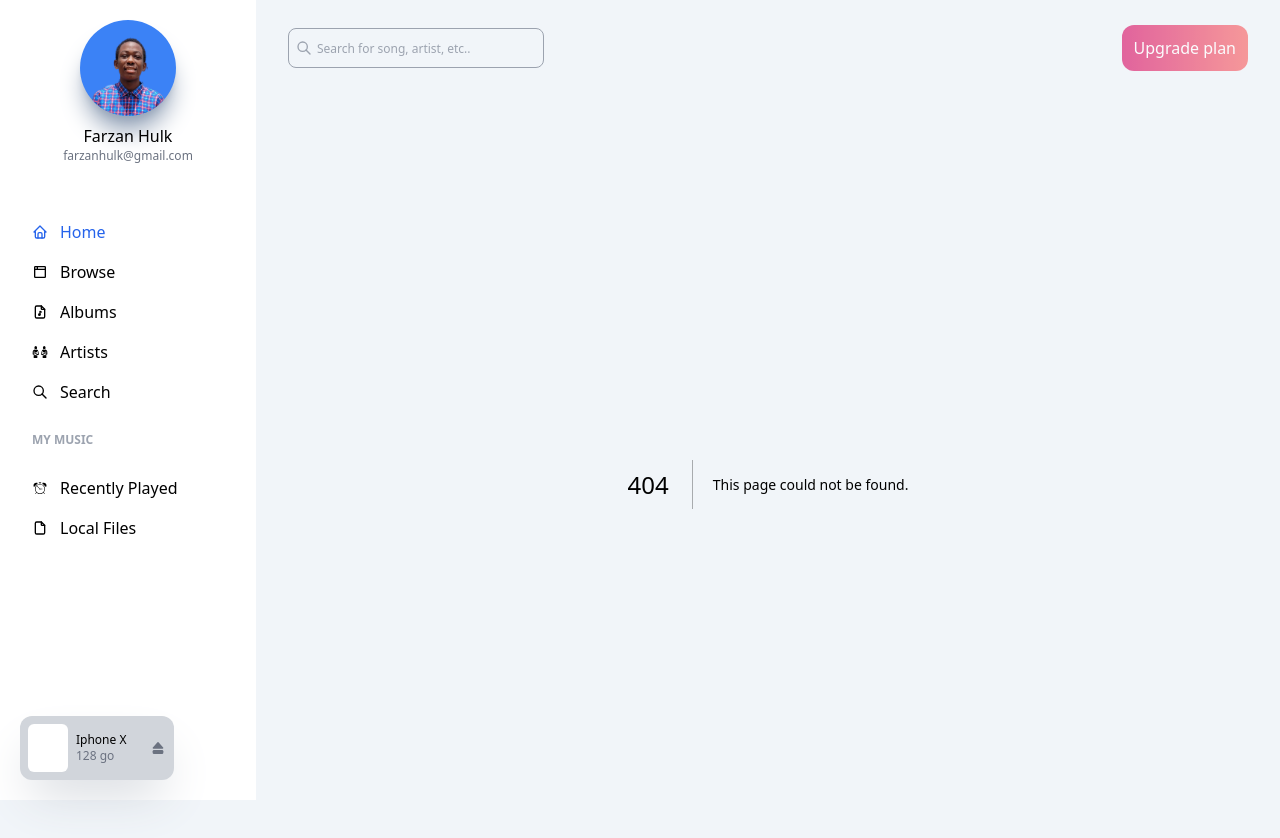
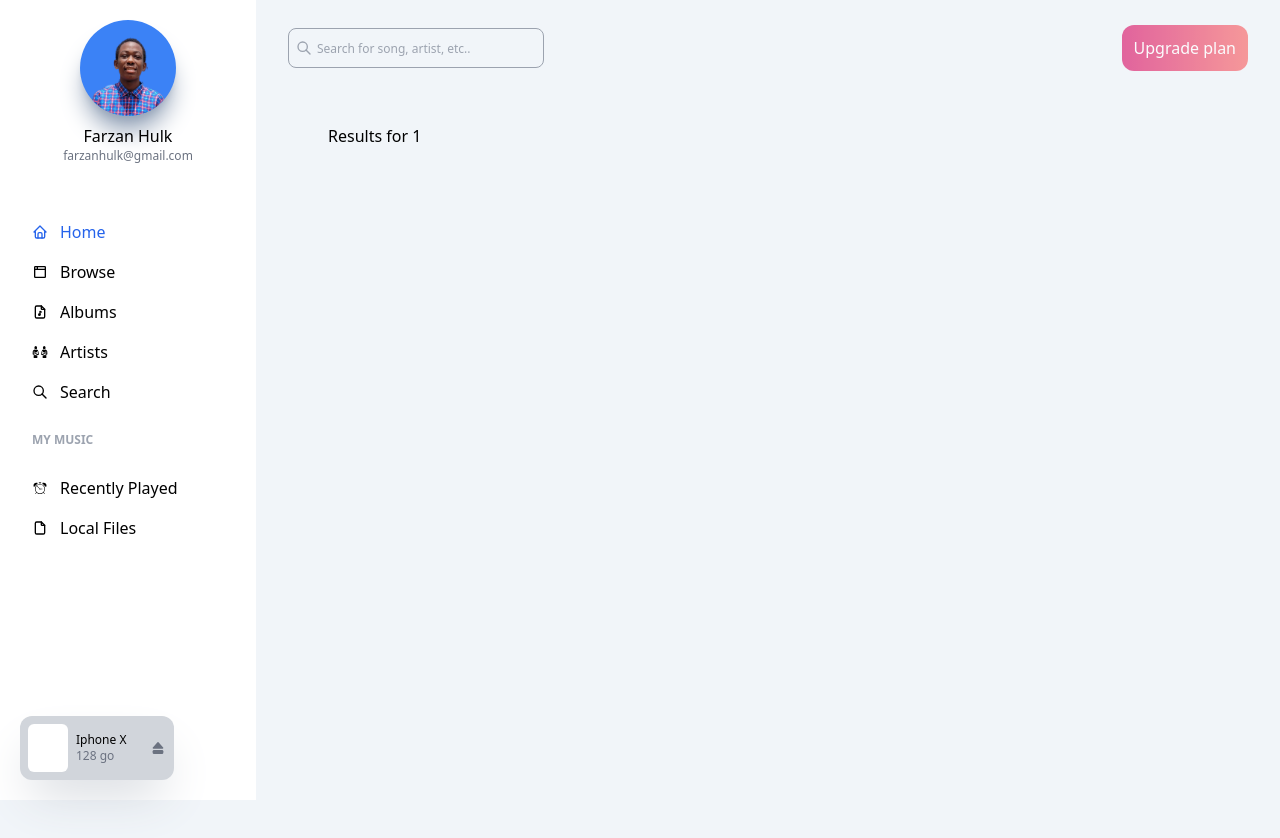
Before and after one commit to danieldjakam/Pleyer, a Next.js app: page /search/1 in a window 1280 px wide. Before the commit this address had no page. Shown: the top 838 px of the page. Built offline with nearby package versions, Linux system fonts and the light colour scheme.

Commit message:
begin the results search pae

```diff
--- /dev/null
+++ b/app/search/[search]/page.jsx
@@ -0,0 +1,10 @@
+import React from 'react'
+export default async function page({ params }) {
+
+    return (
+
+        <div class="min-h-screen p-10">
+            <h1>Results for <span>{params.search}</span></h1>
+        </div>
+    )
+}
```
